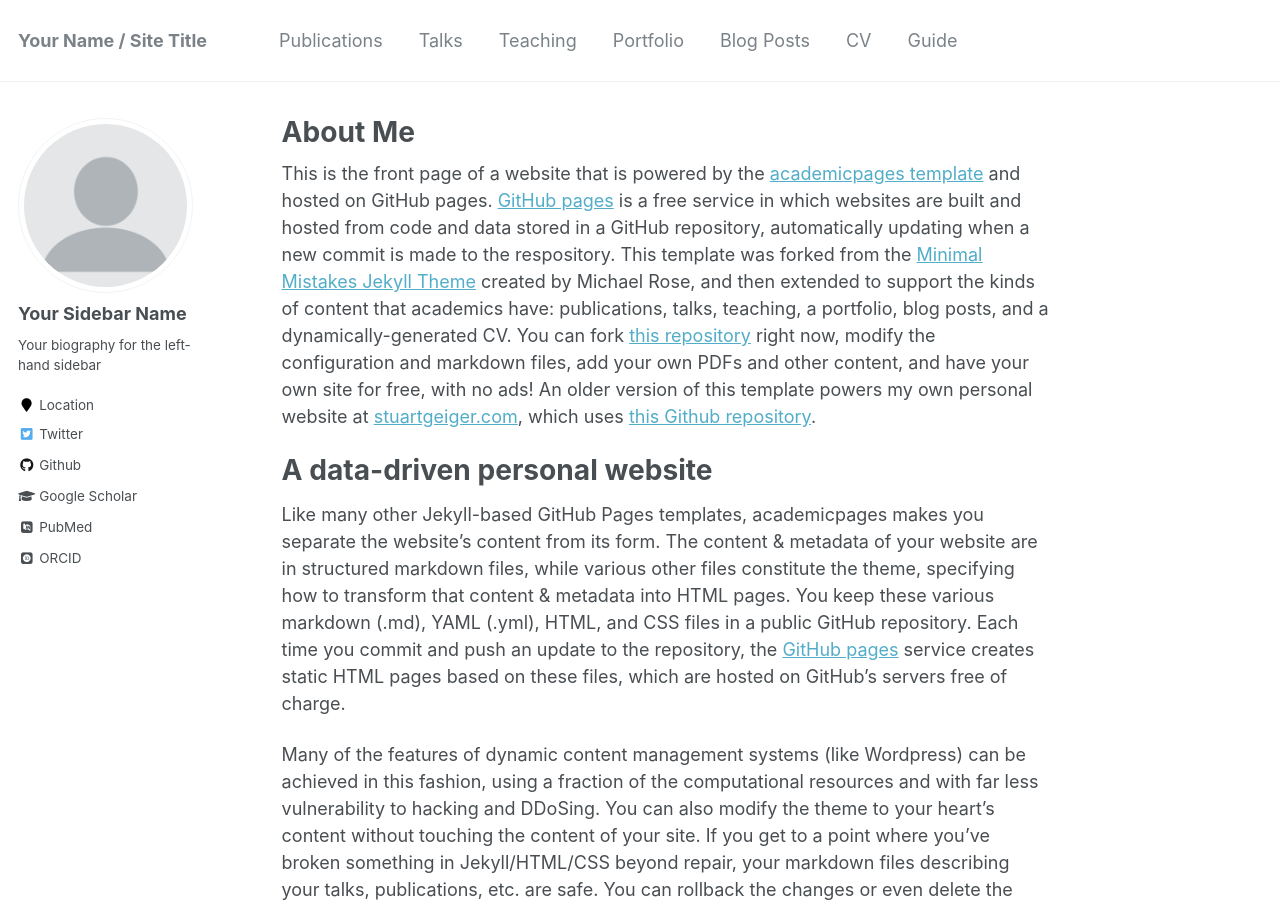
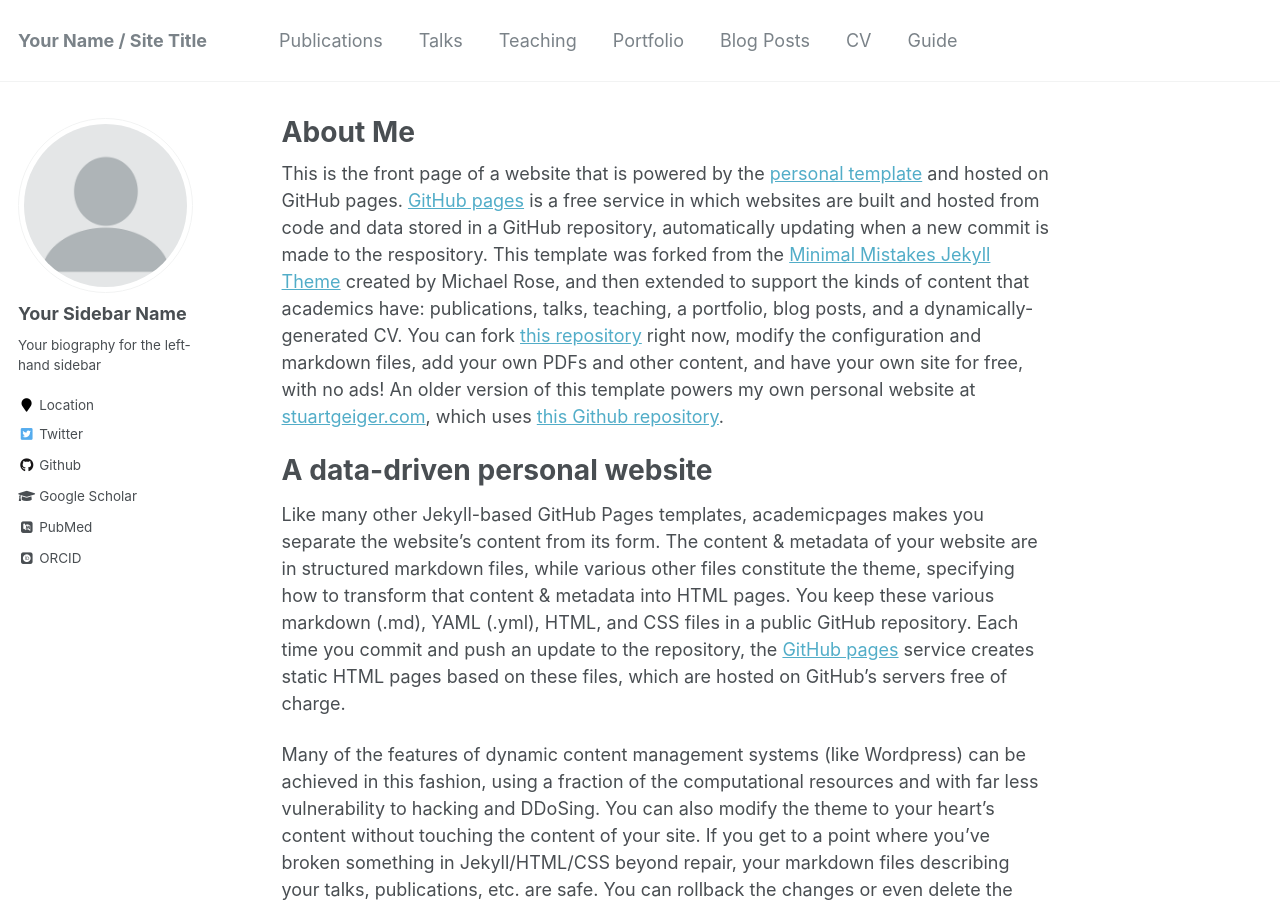
Before and after one commit to asargsian/asargsian.github.io, a Jekyll site: the page built from _pages/about.md, in a window 1280 px wide and 900 px high. Built offline with Jekyll 4.4.1, drawn with Linux system fonts in a browser that asks for light colours; some web fonts are replaced.

Commit message:
Update about.md

```diff
--- a/_pages/about.md
+++ b/_pages/about.md
@@ -8,7 +8,7 @@ redirect_from:
   - /about.html
 ---
 
-This is the front page of a website that is powered by the [academicpages template](https://github.com/academicpages/academicpages.github.io) and hosted on GitHub pages. [GitHub pages](https://pages.github.com) is a free service in which websites are built and hosted from code and data stored in a GitHub repository, automatically updating when a new commit is made to the respository. This template was forked from the [Minimal Mistakes Jekyll Theme](https://mmistakes.github.io/minimal-mistakes/) created by Michael Rose, and then extended to support the kinds of content that academics have: publications, talks, teaching, a portfolio, blog posts, and a dynamically-generated CV. You can fork [this repository](https://github.com/academicpages/academicpages.github.io) right now, modify the configuration and markdown files, add your own PDFs and other content, and have your own site for free, with no ads! An older version of this template powers my own personal website at [stuartgeiger.com](http://stuartgeiger.com), which uses [this Github repository](https://github.com/staeiou/staeiou.github.io).
+This is the front page of a website that is powered by the [personal template](https://github.com/asargsian/asargsian.github.io) and hosted on GitHub pages. [GitHub pages](https://pages.github.com) is a free service in which websites are built and hosted from code and data stored in a GitHub repository, automatically updating when a new commit is made to the respository. This template was forked from the [Minimal Mistakes Jekyll Theme](https://mmistakes.github.io/minimal-mistakes/) created by Michael Rose, and then extended to support the kinds of content that academics have: publications, talks, teaching, a portfolio, blog posts, and a dynamically-generated CV. You can fork [this repository](https://github.com/academicpages/academicpages.github.io) right now, modify the configuration and markdown files, add your own PDFs and other content, and have your own site for free, with no ads! An older version of this template powers my own personal website at [stuartgeiger.com](http://stuartgeiger.com), which uses [this Github repository](https://github.com/staeiou/staeiou.github.io).
 
 A data-driven personal website
 ======
```
